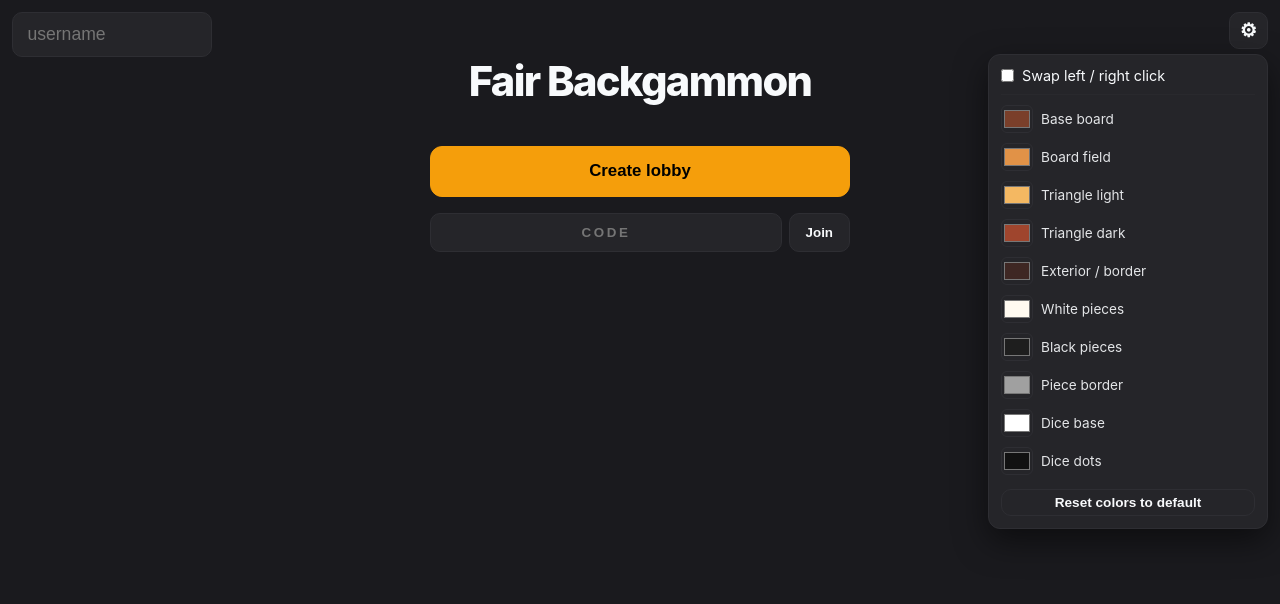
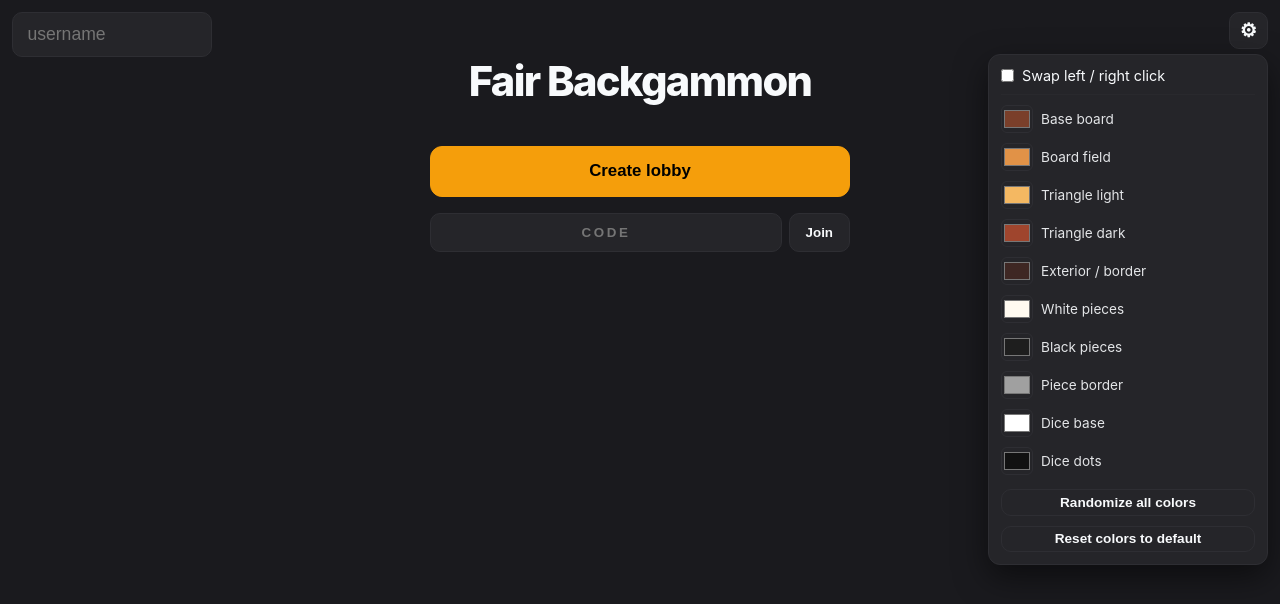
Before and after one commit to danelthedev/fair_backgammon, a React (Vite) app in the folder web/: page / in a window 1280 px wide. Both pictures are taken after a click on the button "settings". Shown: the top 604 px of the page. Built offline with nearby package versions, Linux system fonts and the light colour scheme.

Commit message:
Gammon fix and randomize all

```diff
--- a/web/src/Board.tsx
+++ b/web/src/Board.tsx
@@ -37,7 +37,7 @@ function Dice({ v, rolling, used }: { v: number; rolling: boolean; used?: boolea
 }
 
 export function Board({ code, username, onLeave }: { code: string; username: string; onLeave: () => void }) {
-  const { server, local, pending, movesLeft, roll, confirm, undo, addMove, error, winner, myTurn, scores, rematch, requestRematch, requestResign, connectionError, cube, doubleOffer, requestDouble, respondDouble, doubledThisTurn, lastDoubler } = useGame(code, username)
+  const { server, local, pending, movesLeft, roll, confirm, undo, addMove, error, winner, winReason, myTurn, scores, rematch, requestRematch, requestResign, connectionError, cube, doubleOffer, requestDouble, respondDouble, doubledThisTurn, lastDoubler } = useGame(code, username)
   const { settings } = useSettings()
   const [selected, setSelected] = useState<number | null>(null)
   const [hover, setHover] = useState<number | null>(null)
@@ -535,7 +535,7 @@ export function Board({ code, username, onLeave }: { code: string; username: str
   return (
     <div className="boardWrap" onContextMenu={e => e.preventDefault()}>
       <div className="topBar">
-        {winner ? <span className="turn big">{winner} wins! {scores?.[0] ?? 0}-{scores?.[1] ?? 0}</span> : !(server.players[0] && server.players[1]) ? <span className="codePill">{code}</span> : <span />}
+        {winner ? <span className="turn big">{winner} wins{winReason === 'gammon' || winReason === 'backgammon' ? ` by ${winReason}` : ''}! {scores?.[0] ?? 0}-{scores?.[1] ?? 0}</span> : !(server.players[0] && server.players[1]) ? <span className="codePill">{code}</span> : <span />}
         <div style={{ display: 'flex', gap: '8px' }}>
           {!winner && server.players[0] && server.players[1] && (
             <button className="btn small ghost" onClick={requestResign} style={{ color: '#f87171', borderColor: '#7f1d1d' }}>
--- a/web/src/Settings.tsx
+++ b/web/src/Settings.tsx
@@ -15,7 +15,7 @@ const labels: Record<string, string> = {
 }
 
 export function SettingsButton() {
-  const { settings, update, updateColor, reset } = useSettings()
+  const { settings, update, updateColor, reset, randomize } = useSettings()
   const [open, setOpen] = useState(false)
 
   return (
@@ -63,7 +63,10 @@ export function SettingsButton() {
               <span style={{ fontSize: '0.85rem', opacity: 0.9, flex: 1 }}>{label}</span>
             </div>
           ))}
-          <button className="btn small ghost" onClick={reset} style={{ marginTop: 4 }}>
+          <button className="btn small ghost" onClick={randomize} style={{ marginTop: 4 }}>
+            Randomize all colors
+          </button>
+          <button className="btn small ghost" onClick={reset}>
             Reset colors to default
           </button>
         </div>
--- a/web/src/useGame.ts
+++ b/web/src/useGame.ts
@@ -27,6 +27,7 @@ export function useGame(code: string, username: string) {
   const [pending, setPending] = useState<Move[]>([])
   const [error, setError] = useState<string | null>(null)
   const [winner, setWinner] = useState<string | null>(null)
+  const [winReason, setWinReason] = useState<string | null>(null)
   const [connectionError, setConnectionError] = useState<string | null>(null)
   useEffect(() => { serverRef.current = server }, [server])
   const prevPlayersRef = useRef<string[] | null>(null)
@@ -114,7 +115,7 @@ export function useGame(code: string, username: string) {
           if (msg.scores && msg.rematch && !msg.rematch[0] && !msg.rematch[1] && msg.board) {
             const off0 = msg.off?.[0] ?? 0
             const off1 = msg.off?.[1] ?? 0
-            if (off0 < 15 && off1 < 15) setWinner(null)
+            if (off0 < 15 && off1 < 15) { setWinner(null); setWinReason(null) }
           }
           if ((msg.players[0] === "" || msg.players[1] === "") && msg.players.includes(username)) {
             const oppIdx = msg.players[0] === username ? 1 : 0
@@ -133,7 +134,9 @@ export function useGame(code: string, username: string) {
           const name = msg.winnerName ?? serverRef.current?.players[msg.winner] ?? `Player ${msg.winner}`
           setWinner(name)
           setPending([])
-          setError(`${name} wins!`)
+          const reason = msg.reason === 'gammon' || msg.reason === 'backgammon' ? msg.reason : msg.reason ? String(msg.reason) : null
+          setWinReason(reason)
+          setError(reason === 'gammon' || reason === 'backgammon' ? `${name} wins by ${reason}!` : `${name} wins!`)
         } else if (msg.t === 'rematch') {
           if (msg.scores) {
             setServer(s => s ? { ...s, scores: msg.scores, rematch: msg.rematch } : s)
@@ -142,6 +145,7 @@ export function useGame(code: string, username: string) {
           setConnectionError("Opponent left the game")
           setError("Opponent left")
           setWinner(null)
+          setWinReason(null)
           setPending([])
         }
       } catch {}
@@ -196,5 +200,5 @@ export function useGame(code: string, username: string) {
   const doubledThisTurn = server?.doubledThisTurn ?? false
   const lastDoubler = server?.lastDoubler ?? -1
 
-  return { server, local, pending, movesLeft, roll, confirm, undo, addMove, error, winner, myTurn, myIdx, send, scores, rematch, requestRematch, requestResign, connectionError, cube, doubleOffer, requestDouble, respondDouble, doubledThisTurn, lastDoubler }
+  return { server, local, pending, movesLeft, roll, confirm, undo, addMove, error, winner, winReason, myTurn, myIdx, send, scores, rematch, requestRematch, requestResign, connectionError, cube, doubleOffer, requestDouble, respondDouble, doubledThisTurn, lastDoubler }
 }
--- a/web/src/useSettings.tsx
+++ b/web/src/useSettings.tsx
@@ -43,6 +43,7 @@ type Ctx = {
   settings: Settings
   setSettings: React.Dispatch<React.SetStateAction<Settings>>
   reset: () => void
+  randomize: () => void
   update: (patch: Partial<Settings>) => void
   updateColor: (key: keyof BoardColors, value: string) => void
   defaultColors: BoardColors
@@ -109,11 +110,12 @@ export function SettingsProvider({ children }: { children: ReactNode }) {
   }, [])
 
   const reset = () => setSettings(defaultSettings)
+  // ponytail: one random hex per color key, no lib
+  const randomize = () => setSettings(s => ({ ...s, colors: Object.fromEntries(Object.keys(s.colors).map(k => [k, '#' + Math.floor(Math.random() * 0xffffff).toString(16).padStart(6, '0')])) as BoardColors }))
   const update = (patch: Partial<Settings>) => setSettings(s => ({ ...s, ...patch }))
   const updateColor = (key: keyof BoardColors, value: string) =>
     setSettings(s => ({ ...s, colors: { ...s.colors, [key]: value } }))
-
-  return <SettingsContext.Provider value={{ settings, setSettings, reset, update, updateColor, defaultColors }}>{children}</SettingsContext.Provider>
+  return <SettingsContext.Provider value={{ settings, setSettings, reset, randomize, update, updateColor, defaultColors }}>{children}</SettingsContext.Provider>
 }
 
 export function useSettings() {
@@ -125,6 +127,7 @@ export function useSettings() {
     setSettings: (() => {}) as any,
     reset: () => {},
     update: () => {},
+    randomize: () => {},
     updateColor: () => {},
     defaultColors,
   }
```
